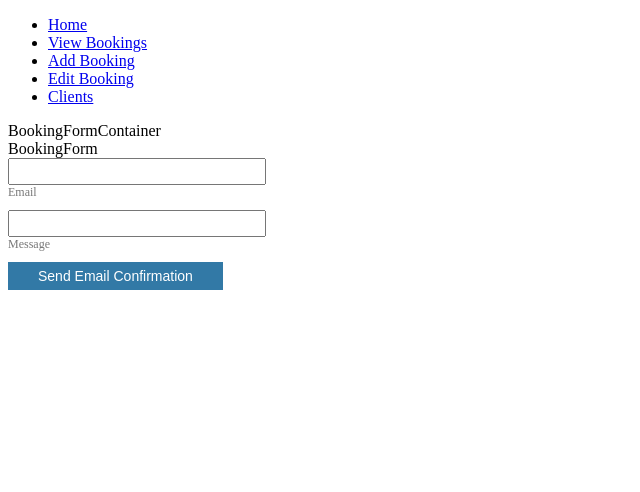
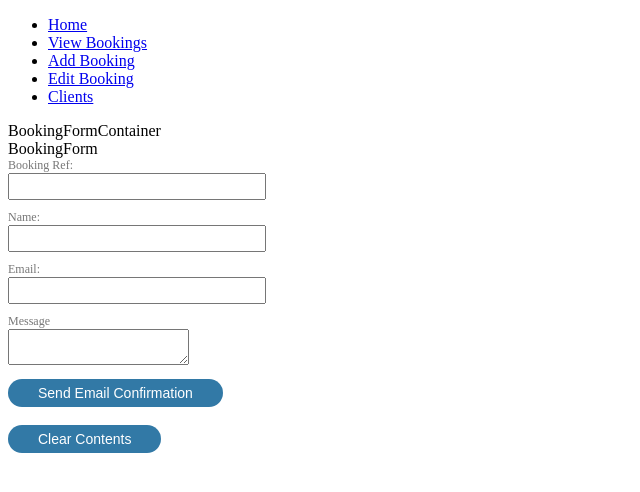
Before and after one commit to camsh69/Restaurant_Booking_System-final_project, a React (Create React App) app in the folder client/: page /add in a window 1280 px wide. Shown: the top 492 px of the page, without its empty margins (0-640 px from the left). Built offline with nearby package versions, Linux system fonts and the light colour scheme; no server answers.

Commit message:
modified form and added styling

```diff
--- a/client/package.json
+++ b/client/package.json
@@ -13,6 +13,8 @@
     "react-dom": "^17.0.2",
     "react-router-dom": "^6.2.2",
     "react-scripts": "5.0.0",
+    "sweetalert2": "^11.4.4",
+    "sweetalert2-react-content": "^4.2.0",
     "web-vitals": "^2.1.4"
   },
   "scripts": {
--- a/client/src/components/BookingFormComponent/Email.js
+++ b/client/src/components/BookingFormComponent/Email.js
@@ -1,7 +1,11 @@
 import React from 'react';
 import emailjs from 'emailjs-com';
 import emailkey from '../../emailkey';
-import './email.css'
+import './email.css';
+import Swal from 'sweetalert2';
+import withReactContent from 'sweetalert2-react-content';
+
+const fireSwal = withReactContent(Swal);
 
 const Email = () => {
 
@@ -10,28 +14,47 @@ const Email = () => {
 
         emailjs.sendForm(emailkey.SERVICE_ID, emailkey.TEMPLATE_ID, e.target, emailkey.USER_ID)
           .then((result) => {
-              window.location.reload();
+              fireSwal.fire(
+                'Success',
+                'Email sent',
+                'success'
+              )
           }, (error) => {
               console.log(error.text);
           });
+
       }
 
+      const handleClick = () => window.location.reload();
+
+
       return (
+        <>
         <form id="emailForm" onSubmit={sendEmail}>
           <div className="field">
-          <input type="text" name="from_name" />
-          <label>Email</label>
+          <label>Booking Ref:</label>
+          <input type="text" name="booking_ref" required />
+          </div>
+           <div className="field">
+           <label>Name:</label>
+          <input type="text" name="to_name" required />
           </div>
           <div className="field">
-          <input type="text" name="subject" />
+          <label>Email:</label>
+          <input type="email" name="to_email" required />
+          </div>
+          <div className="field">
           <label>Message</label>
+          <textarea name="message" required/>
           </div>
-          {/* <div className="field">
-          <textarea name="html_message" />
-          </div> */}
           <input type="submit" value="Send Email Confirmation" />
+        </form>
 
-        </form>
+        <br/>
+        <div>
+          <button type='button' onClick={handleClick}>Clear Contents</button>
+        </div>
+        </>
       );
 }
 
--- a/client/src/components/BookingFormComponent/email.css
+++ b/client/src/components/BookingFormComponent/email.css
@@ -16,10 +16,39 @@
 }
 
 input[type="submit"] {
+  cursor: pointer;
   display: block;
   padding: 6px 30px;
   font-size: 14px;
   background-color: #3279a6;
   color: #fff;
   border: none;
+  border-radius: 28px;
 }
+
+input[type="submit"]:hover {
+  background-color: #2a67bc;
+}
+input[type="submit"]:active {
+  position: relative;
+  top: 1px;
+}
+
+button {
+  cursor: pointer;
+  display: block;
+  padding: 6px 30px;
+  font-size: 14px;
+  background-color: #3279a6;
+  color: #fff;
+  border: none;
+  border-radius: 28px;
+}
+
+button:hover {
+  background-color: #2a67bc;
+}
+button:active {
+  position: relative;
+  top: 1px;
+}
```
Also changed, not shown: 1 other file (tests, documents, lock files or other folders).
